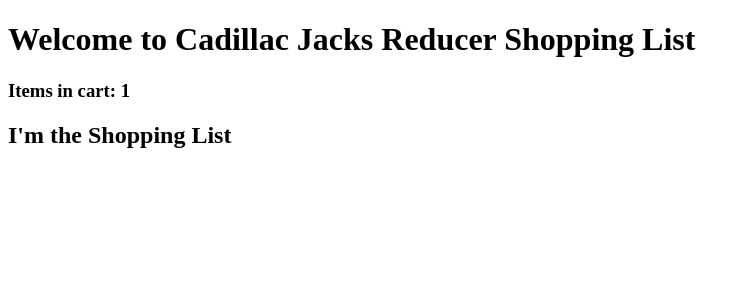
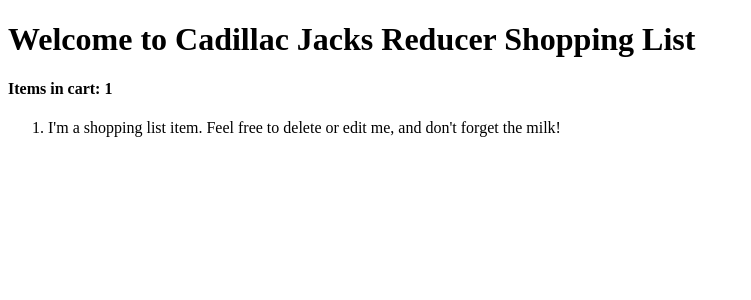
Before and after one commit to CadillacJack42/reducer-shopping-list, a React app: page / in a window 1280 px wide. Shown: the top 300 px of the page, without its empty margins (0-751 px from the left). Built offline with nearby package versions, Linux system fonts and the light colour scheme; the HTML template or start-up script is replaced by a standard one.

Commit message:
feat: ShoppingList maps over list and displays each item in li

```diff
--- a/src/views/Header.jsx
+++ b/src/views/Header.jsx
@@ -5,7 +5,7 @@ export const Header = () => {
   return (
     <>
       <h1>Welcome to Cadillac Jacks Reducer Shopping List</h1>
-      <h3>Items in cart: {list.length}</h3>
+      <h4>Items in cart: {list.length}</h4>
     </>
   );
 };
--- a/src/views/ShoppingList.jsx
+++ b/src/views/ShoppingList.jsx
@@ -1,3 +1,14 @@
+import { useData } from '../hooks/useData';
+
 export const ShoppingList = () => {
-  return <h2>I'm the Shopping List</h2>;
+  const { list } = useData();
+  return (
+    <>
+      <ol>
+        {list.map((item) => {
+          return <li key={item.id}>{item.item}</li>;
+        })}
+      </ol>
+    </>
+  );
 };
```
